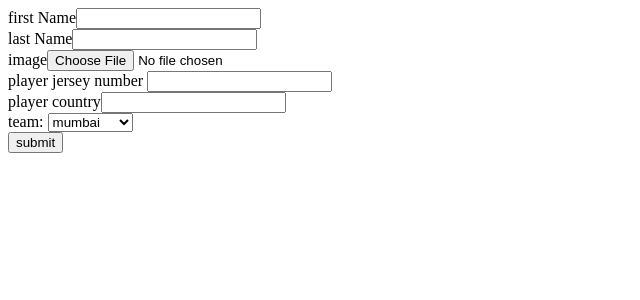
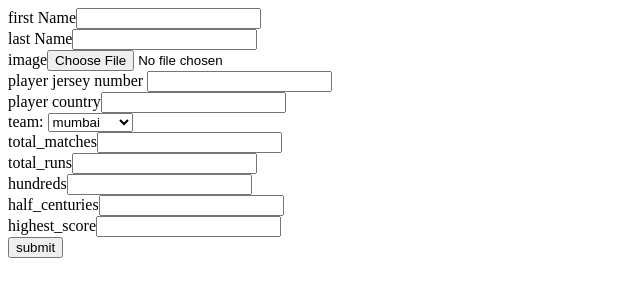
Before and after one commit to sreenu0305/ipl, a Django app: page /teams/add_player/ in a window 1280 px wide. Shown: the top 300 px of the page, without its empty margins (0-640 px from the left). Run offline with Django 3.2, Linux system fonts and the light colour scheme; data comes from the database, SQL or seed files in the repository; both versions use the stored data as it was after the commit.

Commit message:
changes in models

```diff
--- a/teams/models.py
+++ b/teams/models.py
@@ -17,7 +17,11 @@ class Players(models.Model):
     player_image = models.ImageField(upload_to='media1/')
     jersey_number = models.IntegerField(null=False,blank=False)
     player_country = models.CharField(max_length=100)
-
+    total_matches=models.IntegerField(default=0)
+    total_runs=models.IntegerField(default=0)
+    hundreds=models.IntegerField(default=0)
+    half_centuries=models.IntegerField(default=0)
+    highest_score=models.IntegerField(default=0)
 
     def __str__(self):
         return self.player_fname
--- a/teams/templates/teams/addplayer.html
+++ b/teams/templates/teams/addplayer.html
@@ -12,6 +12,11 @@
         <option value={{each.1}}>{{each.1}}</option>
     {% endfor %}
 </select><br>
+    total_matches<input type="number" name="total_matches"><br>
+    total_runs<input type="number" name="total_runs"><br>
+    hundreds<input type="number" name="hundreds"><br>
+    half_centuries<input type="number" name="half_centuries"><br>
+    highest_score<input type="number" name="highest_score"><br>
 <!--    {{form.as_p}}-->
     <input type="submit" value="submit">
 
```
Also changed, not shown: db.sqlite3, teams/migrations/0002_auto_20210515_1438.py (added).
